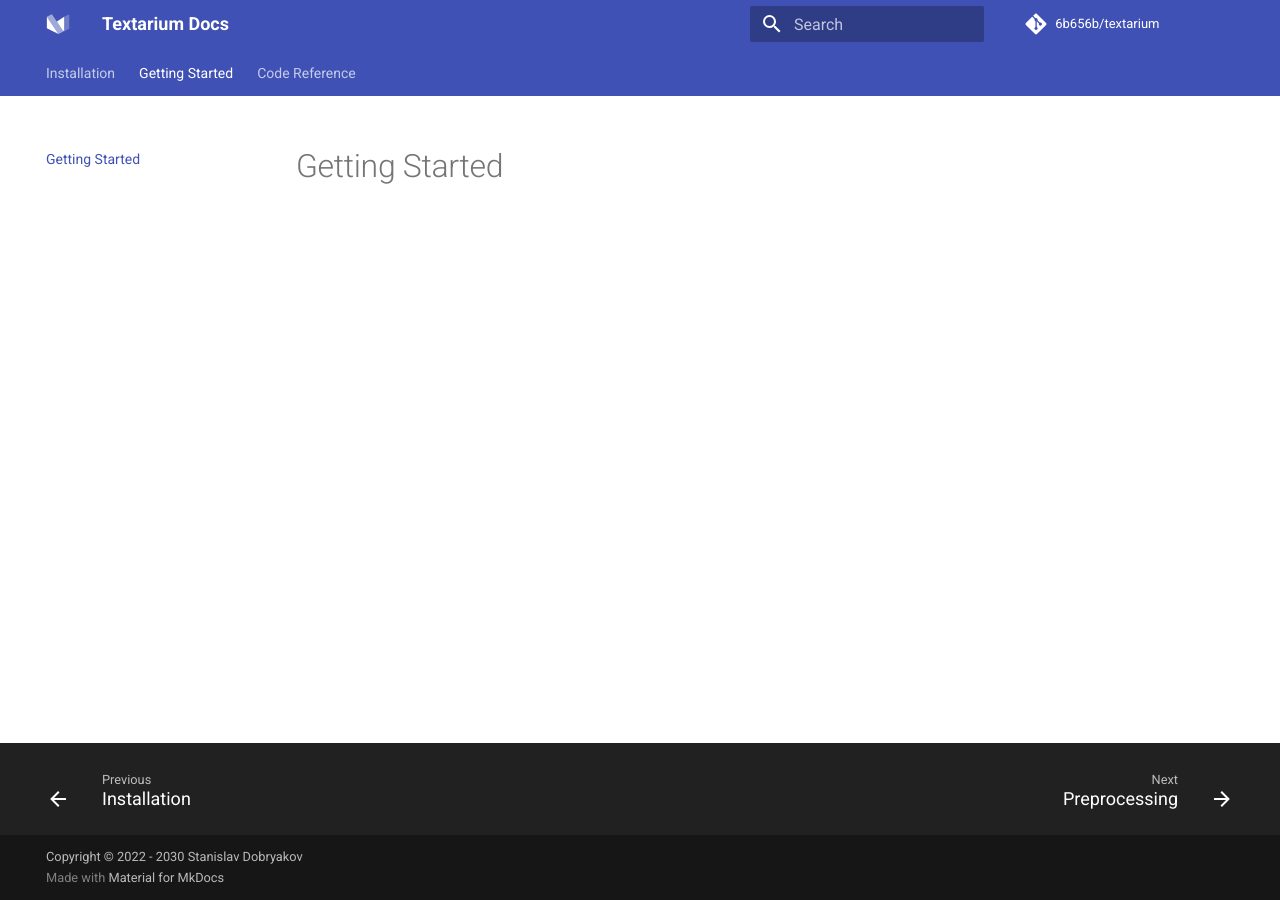
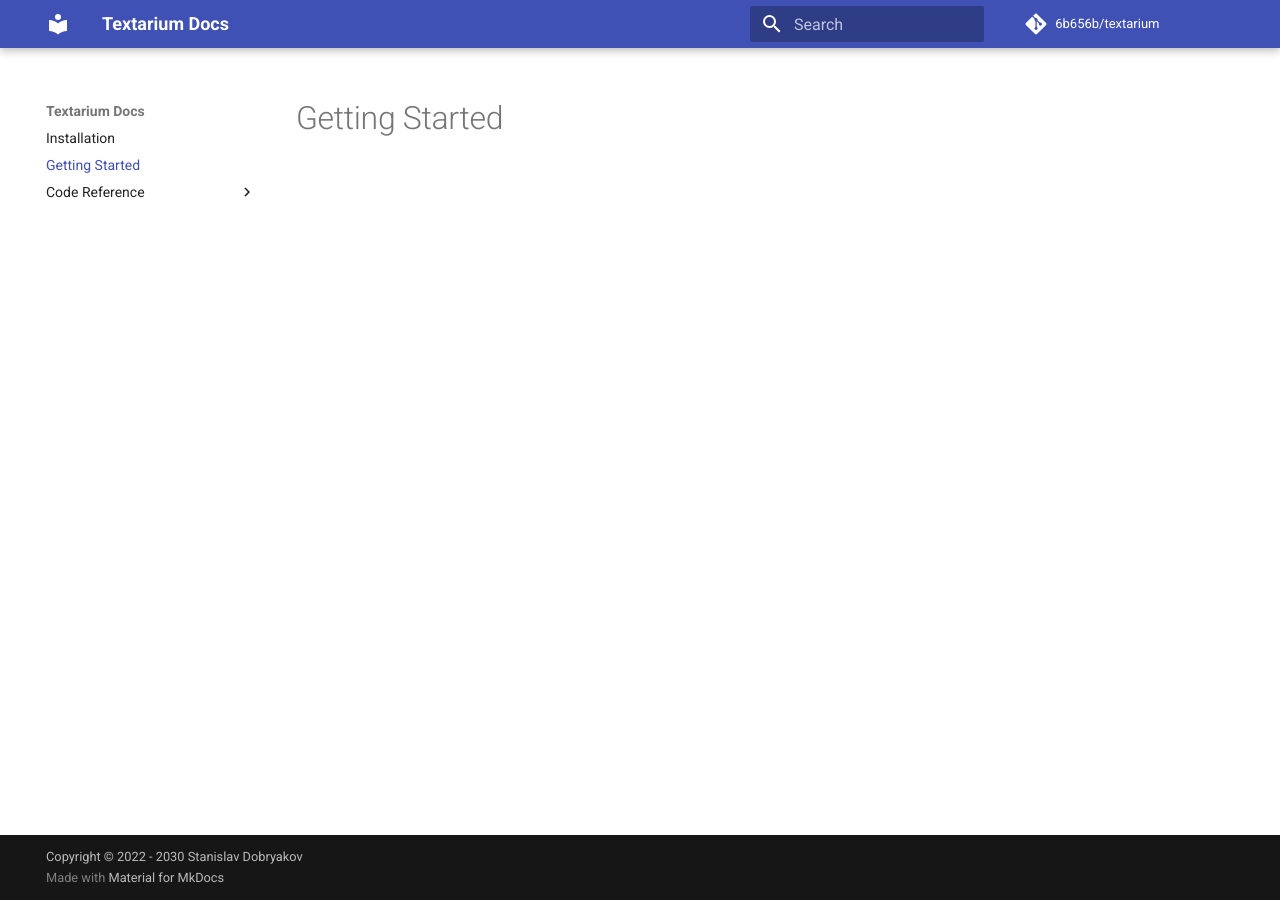
Before and after one commit to 6b656b/textarium, an MkDocs documentation site: the page built from docs/getting-started.md, in a window 1280 px wide. Built offline with MkDocs 1.6.1 and Material for MkDocs 9.7.7, drawn with Linux system fonts in a browser that asks for light colours; comment, search, counter and statistics services are not loaded.

Commit message:
remove all additional options to mkdocs theme

```diff
--- a/mkdocs.yml
+++ b/mkdocs.yml
@@ -17,25 +17,25 @@ copyright: Copyright &copy; 2022 - 2030 Stanislav Dobryakov
 # Theme
 theme:
   name: material
-  features:
-    - content.code.annotate
-    - content.code.copy
-    - content.tooltips
-    - navigation.footer
-    - navigation.indexes
-    - navigation.sections
-    - navigation.tabs
-    - navigation.top
-    - navigation.tracking
-    - search.highlight
-    - search.share
-    - search.suggest
-    - toc.follow
-  font:
-    text: Roboto
-    code: Roboto Mono
-  icon:
-    logo: logo
+  # features:
+  #   - content.code.annotate
+  #   - content.code.copy
+  #   - content.tooltips
+  #   - navigation.footer
+  #   - navigation.indexes
+  #   - navigation.sections
+  #   - navigation.tabs
+  #   - navigation.top
+  #   - navigation.tracking
+  #   - search.highlight
+  #   - search.share
+  #   - search.suggest
+  #   - toc.follow
+  # font:
+  #   text: Roboto
+  #   code: Roboto Mono
+  # icon:
+  #   logo: logo
 
 # Plugins
 plugins:
```
